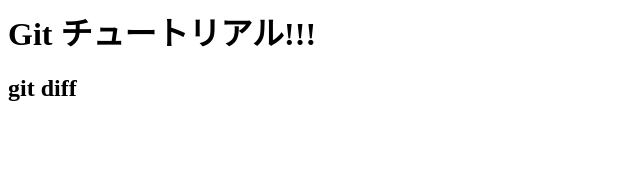
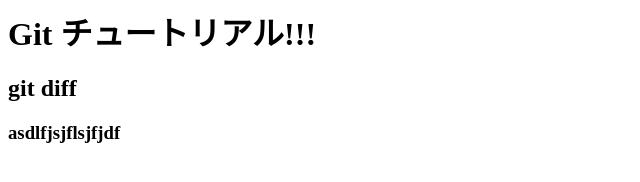
Before and after one commit to kounorimich/git_tutorial, a plain HTML site: page index.html in a window 1280 px wide. Shown: the whole page, without its empty margins (0-640 px from the left). Drawn offline with Linux system fonts and the light colour scheme.

Commit message:
hisabisa

```diff
--- a/index.html
+++ b/index.html
@@ -1,2 +1,3 @@
 <h1>Git チュートリアル!!!</h1>
 <h2>git diff</h2>
+<h3>asdlfjsjflsjfjdf</h3>
```
